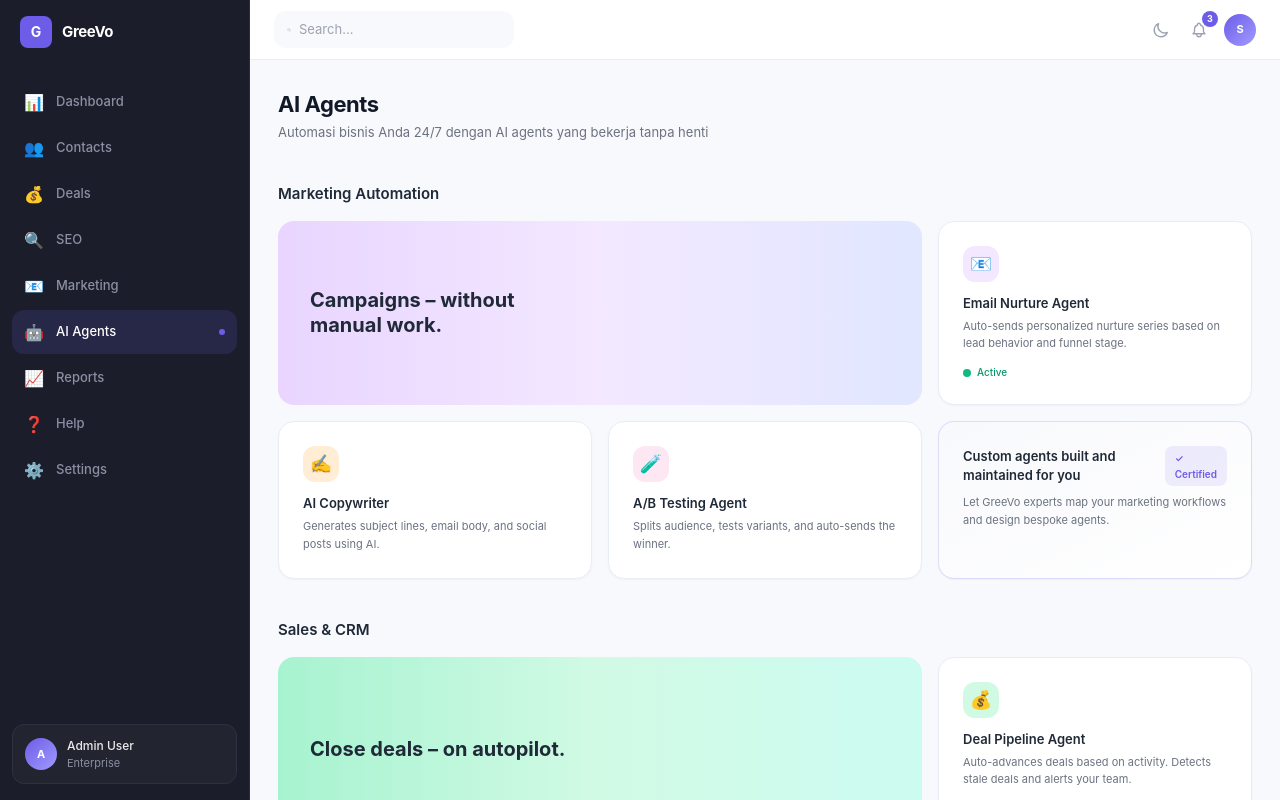
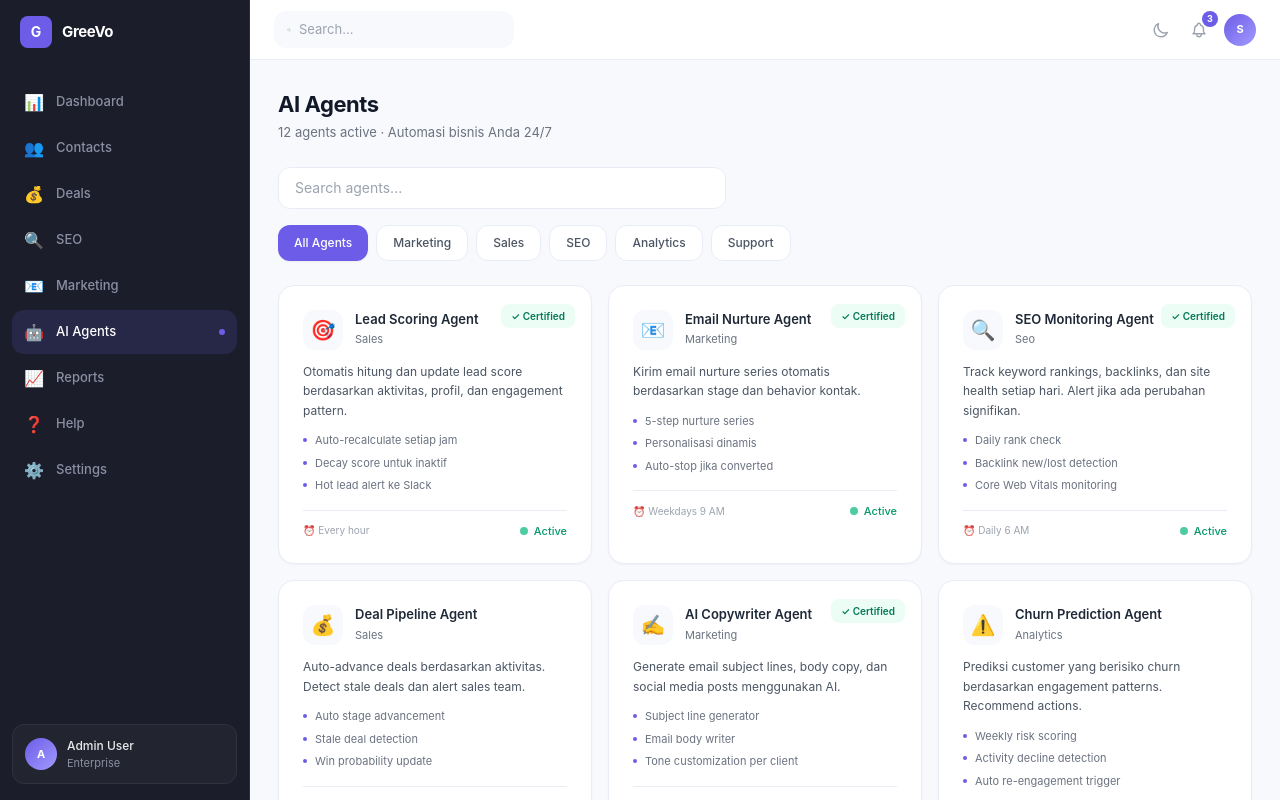
Before and after one commit to dhanimo90/greevo, a Next.js app in the folder dashboard/: page /agents in a window 1280 px wide. Built offline with nearby package versions, Linux system fonts and the light colour scheme; sample sign-in values are in the browser's storage.

Commit message:
Revert "Redesign AI Agents page - ClickUp-style layout with hero banners, sections, featured agents, certified cards"
This reverts commit 9ce531c50ff2550e92cf2547dbacf9742b29728c.

```diff
--- a/dashboard/src/app/agents/page.tsx
+++ b/dashboard/src/app/agents/page.tsx
@@ -1,141 +1,278 @@
 "use client";
+import { useState } from "react";
 
-interface AgentCard {
+type AgentCategory = "all" | "marketing" | "sales" | "seo" | "analytics" | "support";
+
+interface Agent {
   id: string;
   name: string;
   description: string;
+  category: AgentCategory;
   icon: string;
-  iconBg: string;
+  status: "active" | "inactive" | "coming_soon";
+  features: string[];
+  schedule?: string;
+  certified?: boolean;
 }
 
-interface HeroCard {
-  title: string;
-  gradient: string;
-}
-
-interface Section {
-  title: string;
-  hero: HeroCard;
-  featured: AgentCard;
-  agents: AgentCard[];
-  certified?: { title: string; description: string };
-}
-
-const sections: Section[] = [
+const agents: Agent[] = [
   {
-    title: "Marketing Automation",
-    hero: { title: "Campaigns – without manual work.", gradient: "from-purple-200 via-purple-100 to-indigo-100" },
-    featured: { id: "nurture", name: "Email Nurture Agent", description: "Auto-sends personalized nurture series based on lead behavior and funnel stage.", icon: "📧", iconBg: "bg-purple-100" },
-    agents: [
-      { id: "copywriter", name: "AI Copywriter", description: "Generates subject lines, email body, and social posts using AI.", icon: "✍️", iconBg: "bg-orange-100" },
-      { id: "ab-test", name: "A/B Testing Agent", description: "Splits audience, tests variants, and auto-sends the winner.", icon: "🧪", iconBg: "bg-pink-100" },
-    ],
-    certified: { title: "Custom agents built and maintained for you", description: "Let GreeVo experts map your marketing workflows and design bespoke agents." },
+    id: "lead-scorer",
+    name: "Lead Scoring Agent",
+    description: "Otomatis hitung dan update lead score berdasarkan aktivitas, profil, dan engagement pattern.",
+    category: "sales",
+    icon: "🎯",
+    status: "active",
+    features: ["Auto-recalculate setiap jam", "Decay score untuk inaktif", "Hot lead alert ke Slack"],
+    schedule: "Every hour",
+    certified: true,
   },
   {
-    title: "Sales & CRM",
-    hero: { title: "Close deals – on autopilot.", gradient: "from-emerald-200 via-emerald-100 to-teal-100" },
-    featured: { id: "pipeline", name: "Deal Pipeline Agent", description: "Auto-advances deals based on activity. Detects stale deals and alerts your team.", icon: "💰", iconBg: "bg-emerald-100" },
-    agents: [
-      { id: "lead-scorer", name: "Lead Scoring Agent", description: "Calculates and updates lead scores every hour based on engagement patterns.", icon: "🎯", iconBg: "bg-blue-100" },
-      { id: "assignment", name: "Lead Router", description: "Assigns qualified leads to the right sales rep by territory and specialty.", icon: "🔀", iconBg: "bg-indigo-100" },
-      { id: "forecast", name: "Sales Forecaster", description: "Weekly pipeline forecast with win probability and rep leaderboard.", icon: "📊", iconBg: "bg-violet-100" },
-    ],
+    id: "email-nurture",
+    name: "Email Nurture Agent",
+    description: "Kirim email nurture series otomatis berdasarkan stage dan behavior kontak.",
+    category: "marketing",
+    icon: "📧",
+    status: "active",
+    features: ["5-step nurture series", "Personalisasi dinamis", "Auto-stop jika converted"],
+    schedule: "Weekdays 9 AM",
+    certified: true,
   },
   {
-    title: "SEO & Content",
-    hero: { title: "Rank higher – effortlessly.", gradient: "from-blue-200 via-blue-100 to-cyan-100" },
-    featured: { id: "seo-monitor", name: "SEO Monitoring Agent", description: "Tracks keyword rankings, backlinks, and site health daily. Alerts on significant changes.", icon: "🔍", iconBg: "bg-blue-100" },
-    agents: [
-      { id: "competitor", name: "Competitor Intel", description: "Weekly competitor keyword scan and content gap analysis.", icon: "🕵️", iconBg: "bg-slate-100" },
-      { id: "cwv", name: "Core Web Vitals", description: "Monitors LCP, CLS, TBT via PageSpeed API. Alerts if poor.", icon: "⚡", iconBg: "bg-yellow-100" },
-      { id: "content-gap", name: "Content Gap Finder", description: "Identifies keywords competitors rank for but you don't.", icon: "📝", iconBg: "bg-teal-100" },
-    ],
+    id: "seo-monitor",
+    name: "SEO Monitoring Agent",
+    description: "Track keyword rankings, backlinks, dan site health setiap hari. Alert jika ada perubahan signifikan.",
+    category: "seo",
+    icon: "🔍",
+    status: "active",
+    features: ["Daily rank check", "Backlink new/lost detection", "Core Web Vitals monitoring"],
+    schedule: "Daily 6 AM",
+    certified: true,
   },
   {
-    title: "Analytics & Intelligence",
-    hero: { title: "Insights – delivered daily.", gradient: "from-rose-200 via-pink-100 to-orange-100" },
-    featured: { id: "dashboard-agent", name: "Daily Briefer", description: "Summarizes today's KPIs and flags anomalies for stakeholders.", icon: "📋", iconBg: "bg-rose-100" },
-    agents: [
-      { id: "churn", name: "Churn Predictor", description: "Predicts at-risk customers and recommends retention actions.", icon: "⚠️", iconBg: "bg-amber-100" },
-      { id: "segment", name: "Smart Segmentation", description: "Auto-clusters contacts into 6 behavior-based segments weekly.", icon: "🧠", iconBg: "bg-purple-100" },
-      { id: "attribution", name: "Attribution Modeler", description: "Calculates revenue attribution across all marketing channels.", icon: "🔗", iconBg: "bg-cyan-100" },
-    ],
+    id: "deal-pipeline",
+    name: "Deal Pipeline Agent",
+    description: "Auto-advance deals berdasarkan aktivitas. Detect stale deals dan alert sales team.",
+    category: "sales",
+    icon: "💰",
+    status: "active",
+    features: ["Auto stage advancement", "Stale deal detection", "Win probability update"],
+    schedule: "Every 2 hours",
   },
   {
-    title: "Support & Engagement",
-    hero: { title: "Always-on support.", gradient: "from-amber-200 via-yellow-100 to-orange-100" },
-    featured: { id: "chatbot", name: "Website Chatbot", description: "AI-powered chatbot that answers questions, detects intent, and creates leads automatically.", icon: "💬", iconBg: "bg-amber-100" },
-    agents: [
-      { id: "whatsapp", name: "WhatsApp Agent", description: "Handles inbound WhatsApp messages with auto-reply and human handoff.", icon: "📱", iconBg: "bg-green-100" },
-      { id: "telegram", name: "Telegram Bot", description: "Command-based bot for quick data access: /leads, /pipeline, /seo.", icon: "✈️", iconBg: "bg-blue-100" },
-      { id: "onboarding", name: "Customer Onboarding", description: "6-step automated onboarding sequence after deal is won.", icon: "🚀", iconBg: "bg-indigo-100" },
-    ],
+    id: "ai-copywriter",
+    name: "AI Copywriter Agent",
+    description: "Generate email subject lines, body copy, dan social media posts menggunakan AI.",
+    category: "marketing",
+    icon: "✍️",
+    status: "active",
+    features: ["Subject line generator", "Email body writer", "Tone customization per client"],
+    certified: true,
+  },
+  {
+    id: "churn-predictor",
+    name: "Churn Prediction Agent",
+    description: "Prediksi customer yang berisiko churn berdasarkan engagement patterns. Recommend actions.",
+    category: "analytics",
+    icon: "⚠️",
+    status: "active",
+    features: ["Weekly risk scoring", "Activity decline detection", "Auto re-engagement trigger"],
+    schedule: "Weekly Monday",
+  },
+  {
+    id: "competitor-spy",
+    name: "Competitor Intelligence Agent",
+    description: "Monitor keyword rankings kompetitor, identifikasi content gaps, dan peluang baru.",
+    category: "seo",
+    icon: "🕵️",
+    status: "active",
+    features: ["Weekly competitor scan", "Content gap analysis", "SERP feature tracking"],
+    schedule: "Weekly Monday",
+  },
+  {
+    id: "chatbot",
+    name: "Website Chatbot Agent",
+    description: "AI chatbot untuk website. Jawab pertanyaan visitor, detect intent, auto-create lead.",
+    category: "support",
+    icon: "💬",
+    status: "active",
+    features: ["Natural language AI", "Intent detection", "Auto lead creation", "Human handoff"],
+    certified: true,
+  },
+  {
+    id: "report-generator",
+    name: "Report Generator Agent",
+    description: "Generate dan kirim laporan otomatis (SEO weekly, marketing monthly, sales forecast).",
+    category: "analytics",
+    icon: "📊",
+    status: "active",
+    features: ["Weekly SEO report", "Monthly marketing report", "Sales forecast", "Executive dashboard"],
+    schedule: "Scheduled",
+  },
+  {
+    id: "social-poster",
+    name: "Social Media Agent",
+    description: "Auto-post ke LinkedIn, Twitter/X, Facebook pada jadwal optimal.",
+    category: "marketing",
+    icon: "📱",
+    status: "active",
+    features: ["Multi-platform posting", "Scheduled posts", "Hashtag optimization"],
+    schedule: "3x daily weekdays",
+  },
+  {
+    id: "ab-tester",
+    name: "A/B Testing Agent",
+    description: "Jalankan A/B test otomatis, determine winner, dan kirim ke remaining audience.",
+    category: "marketing",
+    icon: "🧪",
+    status: "active",
+    features: ["Auto split audience", "Statistical significance check", "Auto-send winner"],
+    schedule: "On-demand",
+  },
+  {
+    id: "smart-segment",
+    name: "Smart Segmentation Agent",
+    description: "Auto-cluster kontak ke segments berdasarkan behavior dan engagement patterns.",
+    category: "analytics",
+    icon: "🧠",
+    status: "active",
+    features: ["6 auto-segments", "Weekly re-clustering", "Auto-tagging"],
+    schedule: "Weekly Sunday",
+  },
+  {
+    id: "invoice-agent",
+    name: "Invoice & Payment Agent",
+    description: "Generate invoice otomatis, track payment, kirim reminder untuk overdue.",
+    category: "sales",
+    icon: "🧾",
+    status: "coming_soon",
+    features: ["Auto invoice generation", "Payment tracking", "Overdue reminders"],
+  },
+  {
+    id: "review-manager",
+    name: "Review & Reputation Agent",
+    description: "Monitor online reviews, respond otomatis, dan alert untuk review negatif.",
+    category: "support",
+    icon: "⭐",
+    status: "coming_soon",
+    features: ["Google review monitoring", "Auto-response templates", "Sentiment analysis"],
   },
 ];
 
+const categories: { key: AgentCategory; label: string }[] = [
+  { key: "all", label: "All Agents" },
+  { key: "marketing", label: "Marketing" },
+  { key: "sales", label: "Sales" },
+  { key: "seo", label: "SEO" },
+  { key: "analytics", label: "Analytics" },
+  { key: "support", label: "Support" },
+];
+
 export default function AgentsPage() {
+  const [activeCategory, setActiveCategory] = useState<AgentCategory>("all");
+  const [search, setSearch] = useState("");
+
+  const filtered = agents.filter((a) => {
+    const matchCategory = activeCategory === "all" || a.category === activeCategory;
+    const matchSearch = !search || a.name.toLowerCase().includes(search.toLowerCase()) || a.description.toLowerCase().includes(search.toLowerCase());
+    return matchCategory && matchSearch;
+  });
+
+  const activeCount = agents.filter(a => a.status === "active").length;
+
   return (
-    <div className="space-y-10">
+    <div className="space-y-6">
       {/* Header */}
+      <div className="flex items-center justify-between">
         <div>
           <h1 className="page-title">AI Agents</h1>
-        <p className="page-subtitle">Automasi bisnis Anda 24/7 dengan AI agents yang bekerja tanpa henti</p>
-      </div>
-
-      {/* Sections */}
-      {sections.map((section) => (
-        <div key={section.title} className="space-y-4">
-          <h2 className="text-[15px] font-semibold text-gray-800 dark:text-white">{section.title}</h2>
-
-          {/* Top row: Hero + Featured */}
-          <div className="grid grid-cols-1 lg:grid-cols-3 gap-4">
-            {/* Hero banner */}
-            <div className={`lg:col-span-2 rounded-2xl bg-gradient-to-r ${section.hero.gradient} p-8 flex items-center min-h-[140px]`}>
-              <h3 className="text-[20px] font-bold text-gray-800 leading-tight max-w-[280px]">{section.hero.title}</h3>
-            </div>
-
-            {/* Featured agent */}
-            <div className="card card-body flex flex-col justify-between">
-              <div>
-                <div className={`w-9 h-9 rounded-xl ${section.featured.iconBg} flex items-center justify-center text-lg mb-3`}>
-                  {section.featured.icon}
-                </div>
-                <h4 className="text-[13px] font-semibold text-gray-800 dark:text-white">{section.featured.name}</h4>
-                <p className="text-[11px] text-gray-500 dark:text-gray-400 mt-1 leading-relaxed">{section.featured.description}</p>
-              </div>
-              <div className="flex items-center gap-1.5 mt-3">
-                <span className="w-2 h-2 rounded-full bg-emerald-500" />
-                <span className="text-[10px] text-emerald-600 dark:text-emerald-400 font-medium">Active</span>
-              </div>
+          <p className="page-subtitle">{activeCount} agents active · Automasi bisnis Anda 24/7</p>
         </div>
       </div>
 
-          {/* Bottom row: Agent cards + Certified */}
-          <div className={`grid grid-cols-1 md:grid-cols-2 ${section.certified ? "lg:grid-cols-3" : `lg:grid-cols-${section.agents.length}`} gap-4`}>
-            {section.agents.map((agent) => (
-              <div key={agent.id} className="card card-body">
-                <div className={`w-9 h-9 rounded-xl ${agent.iconBg} flex items-center justify-center text-lg mb-3`}>
+      {/* Search + Categories */}
+      <div className="space-y-4">
+        <input
+          type="text"
+          value={search}
+          onChange={(e) => setSearch(e.target.value)}
+          placeholder="Search agents..."
+          className="input-field max-w-md"
+        />
+        <div className="flex gap-2 flex-wrap">
+          {categories.map((cat) => (
+            <button
+              key={cat.key}
+              onClick={() => setActiveCategory(cat.key)}
+              className={`px-4 py-2 rounded-xl text-[12px] font-medium transition-all ${
+                activeCategory === cat.key
+                  ? "bg-[#6C5CE7] text-white shadow-sm"
+                  : "bg-white dark:bg-[#1A1D26] border border-[#E8ECF4] dark:border-[#2A2D36] text-gray-600 dark:text-gray-300 hover:border-[#6C5CE7]/30"
+              }`}
+            >
+              {cat.label}
+            </button>
+          ))}
+        </div>
+      </div>
+
+      {/* Agent Grid */}
+      <div className="grid grid-cols-1 md:grid-cols-2 lg:grid-cols-3 gap-4">
+        {filtered.map((agent) => (
+          <div key={agent.id} className={`card card-body relative group ${agent.status === "coming_soon" ? "opacity-60" : ""}`}>
+            {/* Status badge */}
+            <div className="absolute top-4 right-4">
+              {agent.certified && (
+                <span className="badge bg-emerald-50 text-emerald-700 dark:bg-emerald-900/20 dark:text-emerald-400 text-[10px]">✓ Certified</span>
+              )}
+              {agent.status === "coming_soon" && (
+                <span className="badge bg-gray-100 text-gray-500 dark:bg-gray-800 dark:text-gray-400 text-[10px]">Coming Soon</span>
+              )}
+            </div>
+
+            {/* Icon + Name */}
+            <div className="flex items-start gap-3 mb-3">
+              <div className="w-10 h-10 rounded-xl bg-[#F8F9FC] dark:bg-[#22252F] flex items-center justify-center text-xl shrink-0">
                 {agent.icon}
               </div>
-                <h4 className="text-[13px] font-semibold text-gray-800 dark:text-white">{agent.name}</h4>
-                <p className="text-[11px] text-gray-500 dark:text-gray-400 mt-1 leading-relaxed">{agent.description}</p>
+              <div>
+                <h3 className="text-[13px] font-semibold text-gray-800 dark:text-white">{agent.name}</h3>
+                <p className="text-[11px] text-gray-500 dark:text-gray-400 mt-0.5 capitalize">{agent.category}</p>
+              </div>
+            </div>
+
+            {/* Description */}
+            <p className="text-[12px] text-gray-600 dark:text-gray-300 leading-relaxed mb-3">{agent.description}</p>
+
+            {/* Features */}
+            <div className="space-y-1.5 mb-4">
+              {agent.features.map((f, i) => (
+                <div key={i} className="flex items-center gap-2 text-[11px] text-gray-500 dark:text-gray-400">
+                  <span className="w-1 h-1 rounded-full bg-[#6C5CE7]" />
+                  {f}
                 </div>
               ))}
+            </div>
 
-            {/* Certified card */}
-            {section.certified && (
-              <div className="card card-body bg-gradient-to-br from-[#F8F9FC] to-white dark:from-[#22252F] dark:to-[#1A1D26] border-[#6C5CE7]/20">
-                <div className="flex items-center justify-between mb-2">
-                  <h4 className="text-[13px] font-semibold text-gray-800 dark:text-white">{section.certified.title}</h4>
-                  <span className="badge bg-[#6C5CE7]/10 text-[#6C5CE7] text-[10px]">✓ Certified</span>
+            {/* Footer */}
+            <div className="flex items-center justify-between pt-3 border-t border-[#E8ECF4] dark:border-[#2A2D36]">
+              {agent.schedule && (
+                <span className="text-[10px] text-gray-400">⏰ {agent.schedule}</span>
+              )}
+              {agent.status === "active" ? (
+                <div className="flex items-center gap-1.5">
+                  <span className="w-2 h-2 rounded-full bg-emerald-500 animate-pulse" />
+                  <span className="text-[11px] text-emerald-600 dark:text-emerald-400 font-medium">Active</span>
                 </div>
-                <p className="text-[11px] text-gray-500 dark:text-gray-400 leading-relaxed">{section.certified.description}</p>
-              </div>
+              ) : agent.status === "coming_soon" ? (
+                <button className="text-[11px] text-[#6C5CE7] font-medium" disabled>Coming Soon</button>
+              ) : (
+                <button className="text-[11px] text-[#6C5CE7] font-medium hover:underline">Activate</button>
               )}
             </div>
           </div>
         ))}
       </div>
+    </div>
   );
 }
```
Lines whose indentation alone changed are shown as unchanged.
